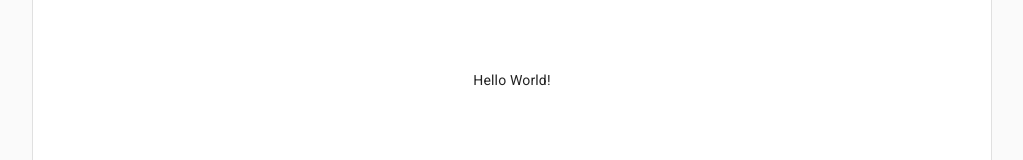
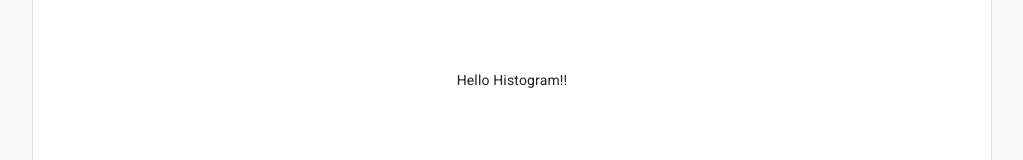
Before and after one commit to DanielGiljam/ia-2-008-0-histogram, a Next.js app: page / in a window 1280 px wide. Shown: the part 336-496 px from the top of the page, without its empty margins (128-1151 px from the left). Built offline with nearby package versions, Linux system fonts and the light colour scheme.

Commit message:
Update index.tsx
Just a small index test from earlier that i forgot to push

```diff
--- a/pages/index.tsx
+++ b/pages/index.tsx
@@ -1,5 +1,6 @@
-function Index (): JSX.Element {
-  return <div>Hello World!</div>
+function Index(): JSX.Element {
+  return <div>Hello Histogram!!</div>
+
 }
 
 export default Index
```
